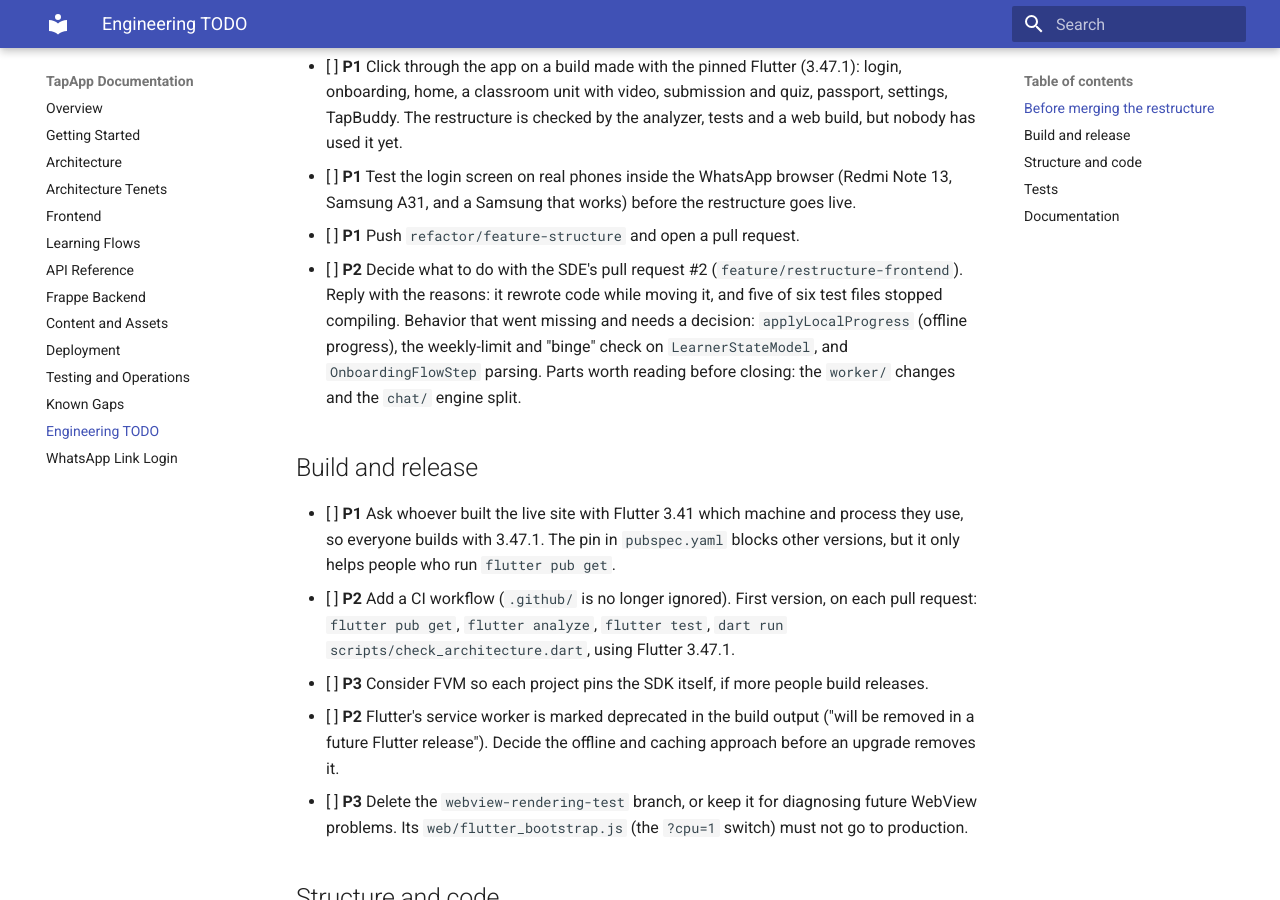
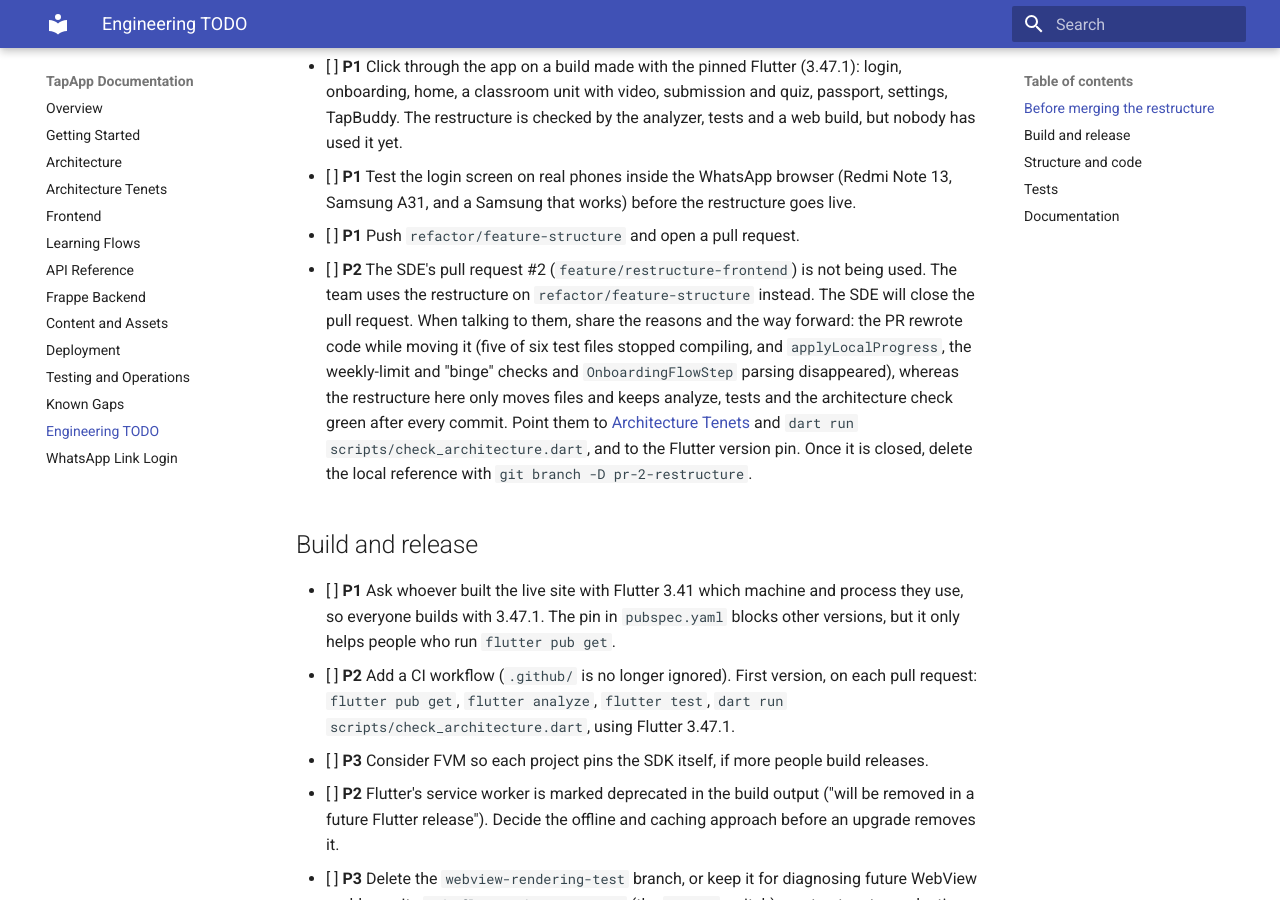
Before and after one commit to theapprenticeproject/flutter_native_webapp, an MkDocs documentation site: the page built from documentation/todo.md, in a window 1280 px wide and 900 px high, scrolled down 377 px. Built offline with MkDocs 1.6.1 and Material for MkDocs 9.7.7, drawn with Linux system fonts in a browser that asks for light colours.

Commit message:
TODO: record that SDE pull request #2 is dropped
Co-Authored-By: Claude Sonnet 5.5 <noreply@anthropic.com>

```diff
--- a/documentation/todo.md
+++ b/documentation/todo.md
@@ -11,7 +11,7 @@ Priority: **P1** do before the next release or merge, **P2** soon, **P3** when c
 - [ ] **P1** Click through the app on a build made with the pinned Flutter (3.47.1): login, onboarding, home, a classroom unit with video, submission and quiz, passport, settings, TapBuddy. The restructure is checked by the analyzer, tests and a web build, but nobody has used it yet.
 - [ ] **P1** Test the login screen on real phones inside the WhatsApp browser (Redmi Note 13, Samsung A31, and a Samsung that works) before the restructure goes live.
 - [ ] **P1** Push `refactor/feature-structure` and open a pull request.
-- [ ] **P2** Decide what to do with the SDE's pull request #2 (`feature/restructure-frontend`). Reply with the reasons: it rewrote code while moving it, and five of six test files stopped compiling. Behavior that went missing and needs a decision: `applyLocalProgress` (offline progress), the weekly-limit and "binge" check on `LearnerStateModel`, and `OnboardingFlowStep` parsing. Parts worth reading before closing: the `worker/` changes and the `chat/` engine split.
+- [ ] **P2** The SDE's pull request #2 (`feature/restructure-frontend`) is not being used. The team uses the restructure on `refactor/feature-structure` instead. The SDE will close the pull request. When talking to them, share the reasons and the way forward: the PR rewrote code while moving it (five of six test files stopped compiling, and `applyLocalProgress`, the weekly-limit and "binge" checks and `OnboardingFlowStep` parsing disappeared), whereas the restructure here only moves files and keeps analyze, tests and the architecture check green after every commit. Point them to [Architecture Tenets](architecture-tenets.md) and `dart run scripts/check_architecture.dart`, and to the Flutter version pin. Once it is closed, delete the local reference with `git branch -D pr-2-restructure`.
 
 ## Build and release
 
```
